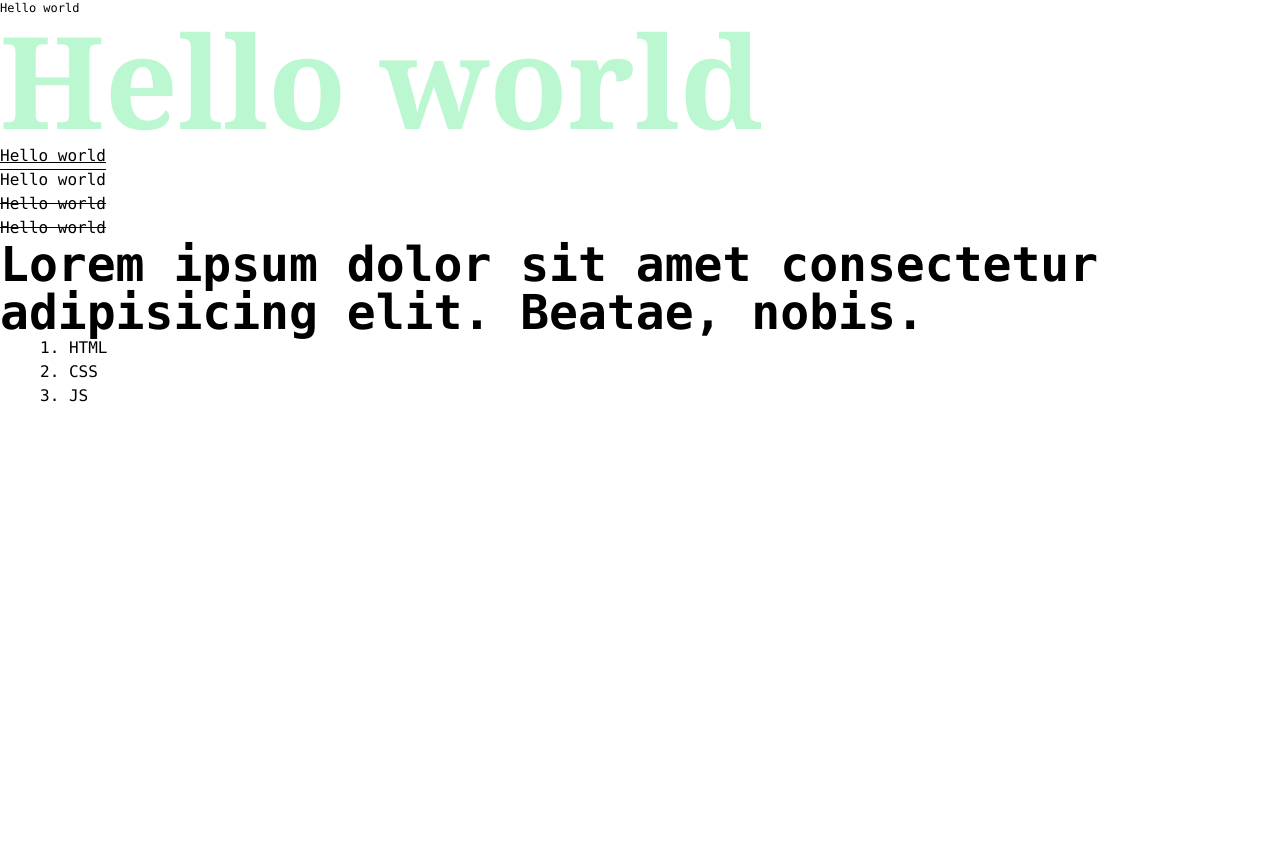
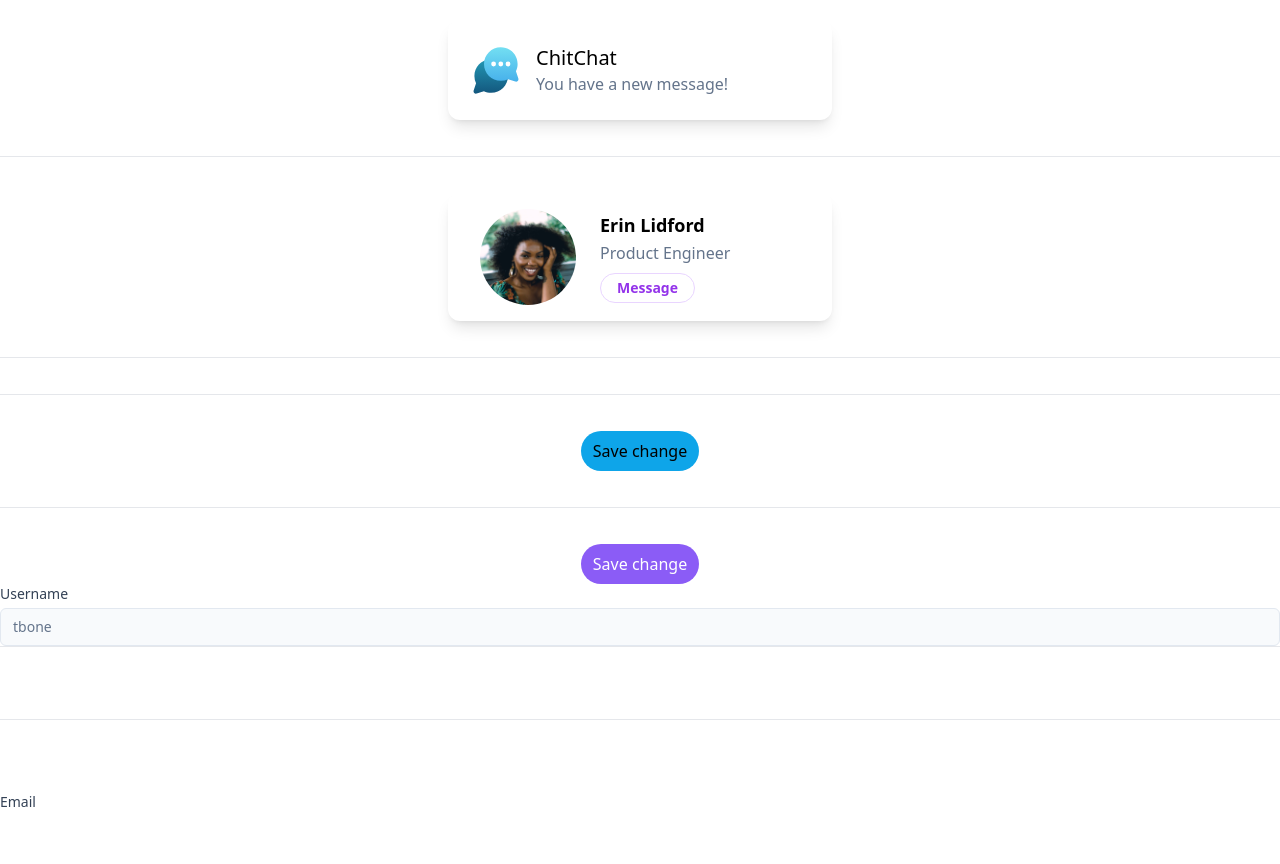
Before and after one commit to Farjana0313/learning_tailwind_css, a website built with Vite: page index.html in a window 1280 px wide. Before the commit the page ends 800 px from the top, so only its background shows below. Built offline with nearby package versions, Linux system fonts and the light colour scheme.

Commit message:
tailwind doc

```diff
--- a/index.html
+++ b/index.html
@@ -1,13 +1,15 @@
 <!DOCTYPE html>
 <html lang="en">
+
 <head>
     <meta charset="UTF-8">
     <meta name="viewport" content="width=device-width, initial-scale=1.0">
     <title>Learning Tailwind</title>
     <link rel="stylesheet" href="css/tailwind.css">
 </head>
-<body class="font-mono">
-    <h1 class="hover:font-sans text-xs">Hello world</h1>
+
+<body>
+    <!-- <h1 class="hover:font-sans text-xs">Hello world</h1>
     <h1 class="font-serif text-9xl font-bold text-left text-green-200">Hello world</h1>
     <h1 class="underline">Hello world</h1>
     <h1 class="overline">Hello world</h1>
@@ -18,6 +20,74 @@
         <li>HTML</li>
         <li>CSS</li>
         <li>JS</li>
-    </ul>
+    </ul> -->
+    <div class="p-6 max-w-sm mx-auto mt-5 bg-white rounded-xl shadow-lg flex items-center space-x-4">
+        <div class="shrink-0">
+            <img src="img/logo.svg" class="size-12" alt="ChitChat Logo">
+        </div>
+        <div>
+            <div class="text-xl font-medium text-black">ChitChat</div>
+            <p class="text-slate-500">You have a new message!</p>
+        </div>
+
+    </div>
+
+    <hr class="my-9">
+
+    <div
+        class="py-8 px-8 max-w-sm mx-auto bg-white rounded-xl shadow-lg space-y-2 sm:py-4 sm:flex sm:items-center sm:space-y-0 sm:space-x-6">
+        <img src="img/erin-lindford.jpg" class="block mx-auto h-24 rounded-full sm:mx-0 sm:shrink-0" alt="Woman's face">
+        <div class="text-center space-y-2 sm:text-left">
+            <div class="space-y-0.5">
+                <p class="text-lg text-black font-semibold">Erin Lidford</p>
+                <p class="text-slate-500 font-medium">Product Engineer</p>
+            </div>
+            <button
+                class="px-4 py-1 text-sm text-purple-600 font-semibold rounded-full border border-purple-200 hover:text-white hover:bg-purple-600 hover:border-transparent focus:outline-none focus:ring-2 focus:ring-purple-600 focus:ring-offset-2">Message</button>
+        </div>
+    </div>
+    <hr class="my-9">
+    <!-- PrimaryButton.vue -->
+    <template>
+        <button class="bg-blue-500 hover:bg-blue-700 text-white font-bold py-2 px-4 rounded">
+            <slot />
+        </button>
+    </template>
+    <hr class="my-9">
+    <!-- Handling Hover, Focus, and Other States -->
+    <button
+        class="bg-sky-500 hover:bg-sky-700 dark:md:hover:bg-fuchsia-600 py-2 px-3 rounded-full mx-auto flex items-center">Save
+        change</button>
+    <hr class="my-9">
+    <button
+        class="bg-violet-500 hover:bg-violet-600 active:bg-violet-700 focus:outline-none focus:ring focus:ring-violet-300 rounded-full mx-auto text-white flex items-center px-3 py-2">
+        Save change
+    </button>
+    <form>
+        <label class="block">
+          <span class="block text-sm font-medium text-slate-700">Username</span>
+          <!-- Using form state modifiers, the classes can be identical for every input -->
+          <input type="text" value="tbone" disabled class="mt-1 block w-full px-3 py-2 bg-white border border-slate-300 rounded-md text-sm shadow-sm placeholder-slate-400
+            focus:outline-none focus:border-sky-500 focus:ring-1 focus:ring-sky-500
+            disabled:bg-slate-50 disabled:text-slate-500 disabled:border-slate-200 disabled:shadow-none
+            invalid:border-pink-500 invalid:text-pink-600
+            focus:invalid:border-pink-500 focus:invalid:ring-pink-500
+          "/>
+        </label>
+        <!-- ... -->
+      </form>
+      <hr class="py-9">
+      <a href="group block max-x-xs"></a>
+
+      <hr class="py-9">
+      <form action="">
+        <label for="" class="block">
+            <span class="block text-sm font-medium text-slate-700">Email</span>
+            <input type="email" class="peer ...">
+            <p class="mt-2 invisible peer-invalid:visible text-pink-600 text-sm">Please provide a valid email address</p>
+        </label>
+      </form>
+
 </body>
+
 </html>
```
Also changed, not shown: img/erin-lindford.jpg (added), img/logo.svg (added).
